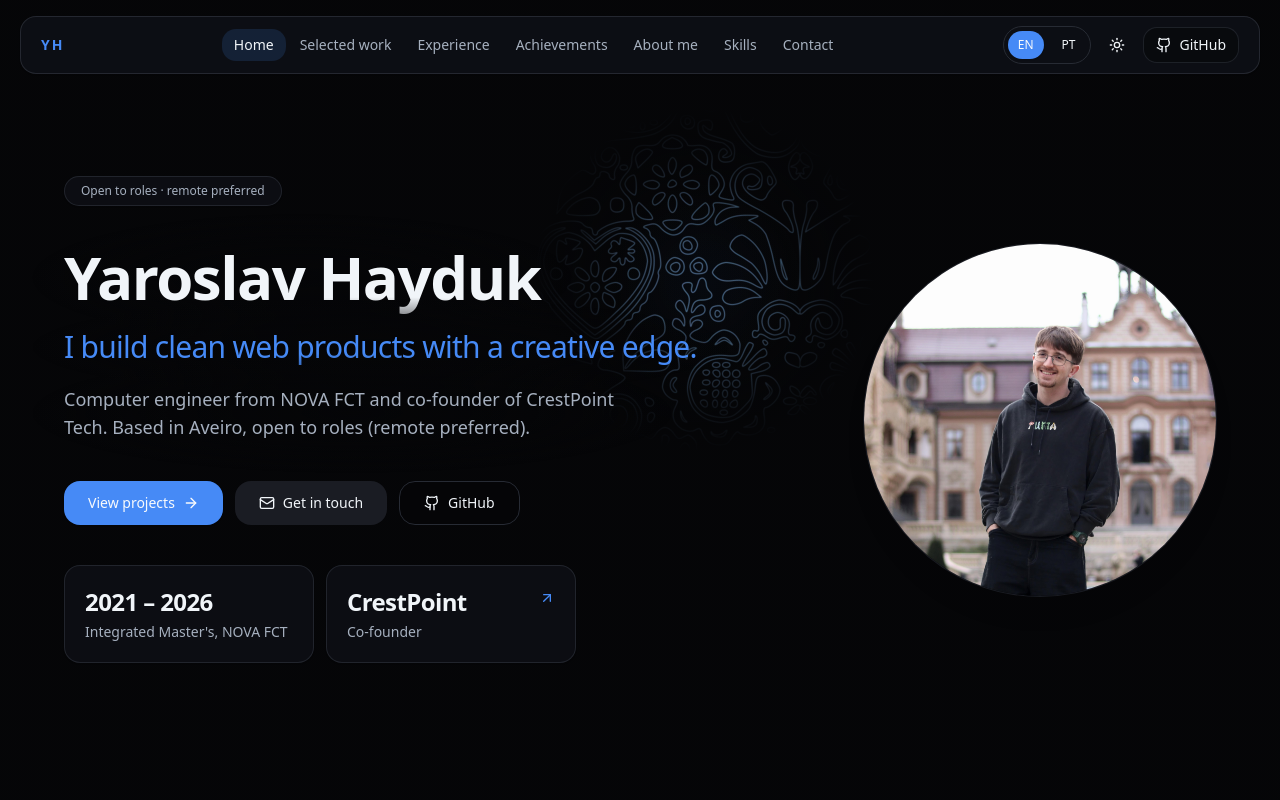
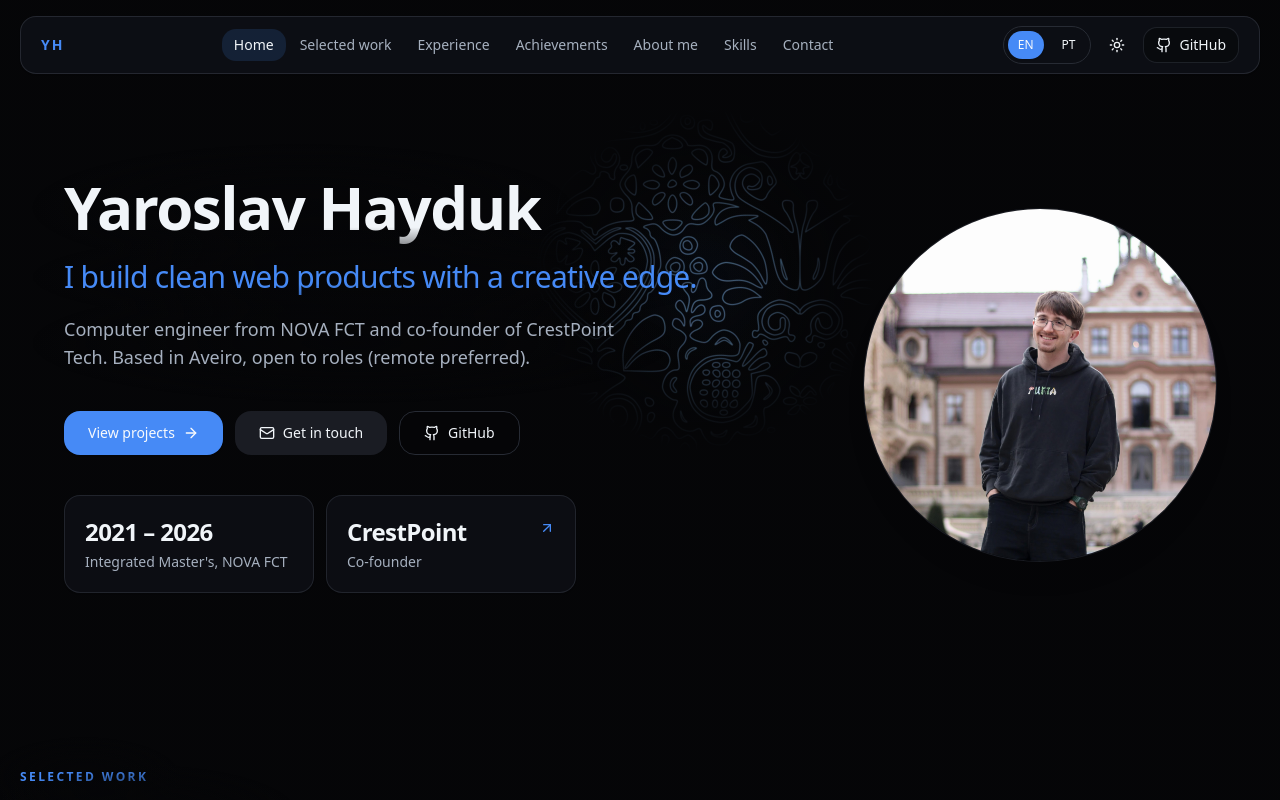
Before and after one commit to yarosfct/yaros_dev_portfolio, a Next.js app: page / in a window 1280 px wide. Shown: the top 800 px of the page. Built offline with nearby package versions, Linux system fonts and the light colour scheme.

Commit message:
Drop hero availability chip and rename modelling group
Remove the Open to roles badge and its i18n keys, and rename the Skills
group to Software Engineering / Engenharia de Software with a Layers header icon.

```diff
--- a/src/components/sections/hero-section.tsx
+++ b/src/components/sections/hero-section.tsx
@@ -19,10 +19,6 @@ export function HeroSection({ content }: HeroSectionProps) {
       <div className="container">
         <div className="mx-auto grid max-w-6xl items-center gap-10 lg:grid-cols-[minmax(0,1.1fr)_auto] lg:gap-14">
           <div className="space-y-8 md:space-y-10">
-            <div className="card-surface-soft inline-flex items-center rounded-full border border-border/80 px-4 py-1.5 text-xs font-medium text-muted-foreground dark:bg-card/75 dark:shadow-sm">
-              {content.ui.availability}
-            </div>
-
             <div className="space-y-4 md:space-y-5">
               <h1 className="spotlight-copy w-fit max-w-full font-[var(--font-display)] text-balance text-4xl font-semibold tracking-tight text-foreground md:text-6xl md:leading-[1.05]">
                 {content.hero.name}
--- a/src/data/i18n.ts
+++ b/src/data/i18n.ts
@@ -65,7 +65,6 @@ export type PortfolioDictionary = {
   ui: {
     languageLabel: string;
     themeLabel: string;
-    availability: string;
     demoLabel: string;
     navGitHub: string;
     sectionsLabel: string;
@@ -128,7 +127,6 @@ export const dictionaries: Record<Locale, PortfolioDictionary> = {
     ui: {
       languageLabel: "Language",
       themeLabel: "Toggle theme",
-      availability: "Open to roles · remote preferred",
       demoLabel: "Demo",
       navGitHub: "GitHub",
       sectionsLabel: "Sections",
@@ -323,7 +321,7 @@ export const dictionaries: Record<Locale, PortfolioDictionary> = {
         items: ["Cursor", "Figma", "VS Code", "Android Studio", "Postman", "LaTeX"]
       },
       {
-        title: "Software Modelling",
+        title: "Software Engineering",
         items: ["Software Modelling", "UML", "Requirements Engineering"]
       },
       {
@@ -438,7 +436,6 @@ export const dictionaries: Record<Locale, PortfolioDictionary> = {
     ui: {
       languageLabel: "Idioma",
       themeLabel: "Alternar tema",
-      availability: "Aberto a oportunidades · remoto de preferência",
       demoLabel: "Demonstração",
       navGitHub: "GitHub",
       sectionsLabel: "Secções",
@@ -633,7 +630,7 @@ export const dictionaries: Record<Locale, PortfolioDictionary> = {
         items: ["Cursor", "Figma", "VS Code", "Android Studio", "Postman", "LaTeX"]
       },
       {
-        title: "Modelação de Software",
+        title: "Engenharia de Software",
         items: ["Modelação de Software", "UML", "Engenharia de Requisitos"]
       },
       {
--- a/src/lib/tech-icons.tsx
+++ b/src/lib/tech-icons.tsx
@@ -41,6 +41,7 @@ import {
   Cpu,
   Database,
   Gauge,
+  Layers,
   Layout,
   MonitorSmartphone,
   Palette,
@@ -139,7 +140,7 @@ export const groupHeaderIcons: LucideIcon[] = [
   Cpu,
   Cloud,
   Wrench,
-  Workflow,
+  Layers,
   Palette
 ];
 
```
